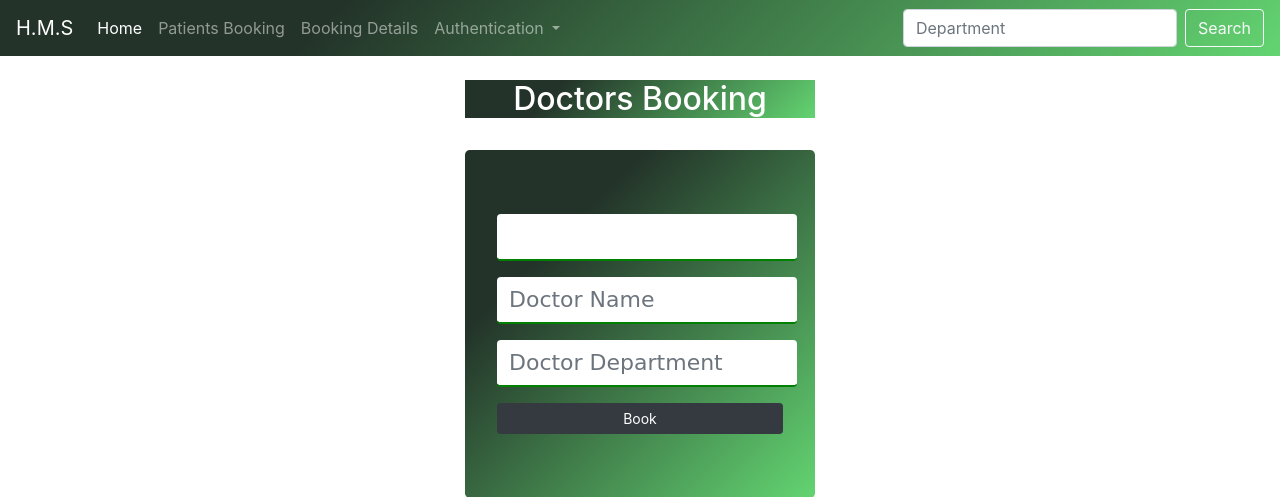
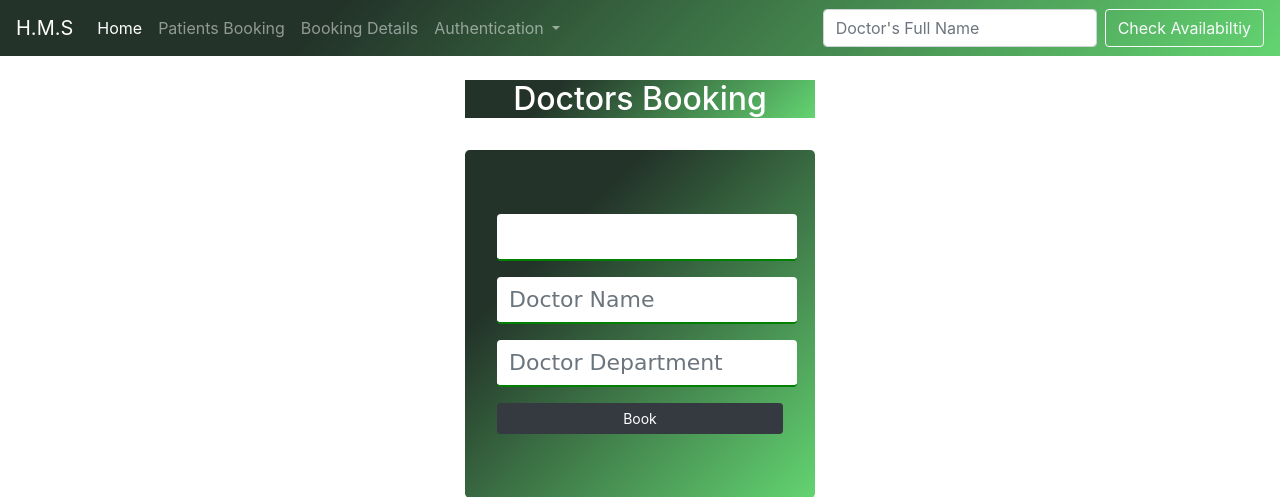
Before and after one commit to Orange-Tofu/DBMS_proj, a Flask app: page /doctors in a window 1280 px wide. Shown: the top 497 px of the page. Run offline with Flask 2, Linux system fonts and the light colour scheme.

Commit message:
Minor change

```diff
--- a/hospital system/PROJECT/templates/base.html
+++ b/hospital system/PROJECT/templates/base.html
@@ -89,8 +89,8 @@
 
             </ul>
             <form class="form-inline my-2 my-lg-0" action="/search" method="post">
-                <input class="form-control mr-sm-2" type="search" placeholder="Department" name="search" aria-label="Search">
-                <button class="btn btn-outline-light my-2 my-sm-0" type="submit">Search</button>
+                <input class="form-control mr-sm-2" type="search" placeholder="Doctor's Full Name" name="search" aria-label="Search">
+                <button class="btn btn-outline-light my-2 my-sm-0" type="submit">Check Availabiltiy</button>
             </form>
         </div>
     </nav>
```
